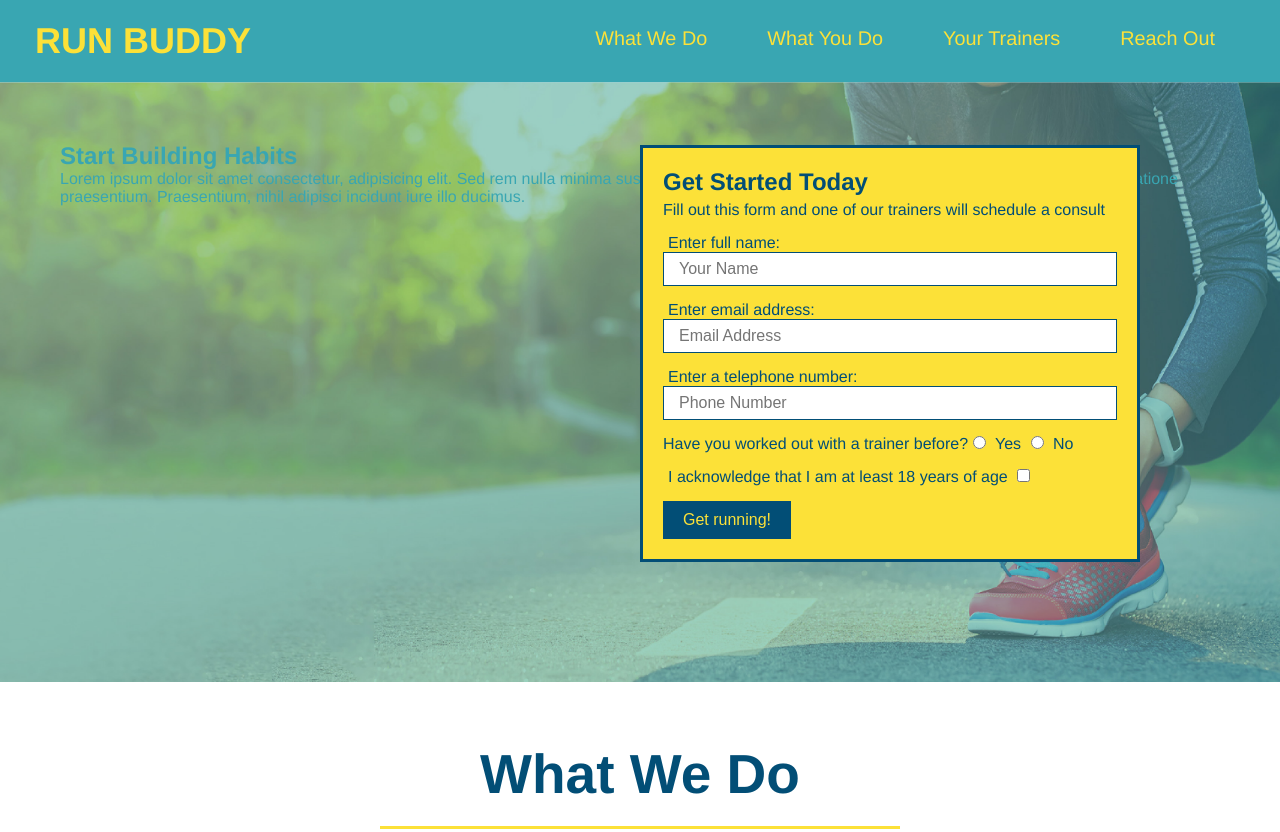
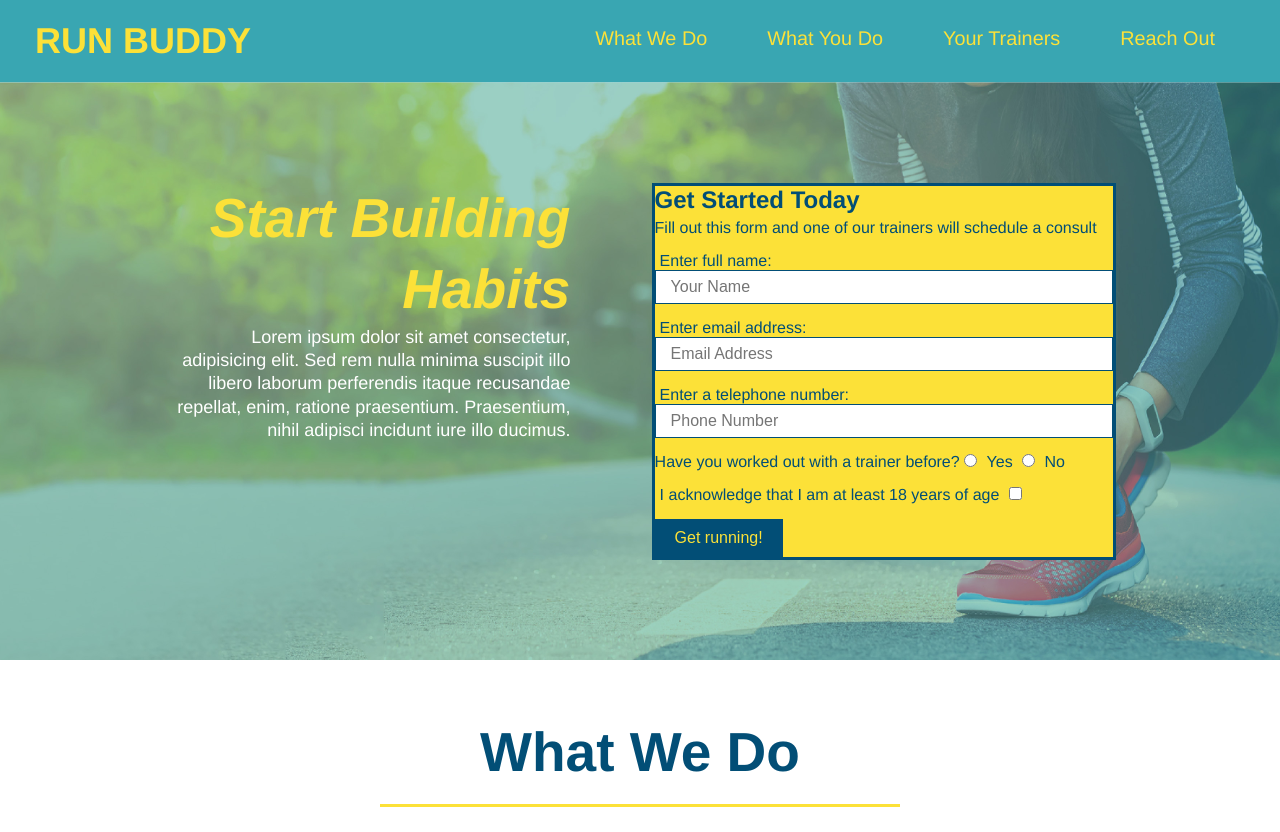
Before and after one commit to gsd79/CSS---Run-Buddy, a plain HTML site: page index.html in a window 1280 px wide. Shown: the top 832 px of the page. Drawn offline with Linux system fonts and the light colour scheme.

Commit message:
add flexbox to the hero

```diff
--- a/assets/css/style.css
+++ b/assets/css/style.css
@@ -51,20 +51,23 @@ header nav ul li a {
 }
 
 footer {
+    display: flex;
+    justify-content: space-between;
+    flex-wrap: wrap;
     background:#fce138;
     width: 100%;
     padding: 40px 35px;
 }
 
 footer h2 {
-    display:inline;
+
     color: #024e76;
     font-size: 30px;
     margin: 0;
 }
 
 footer div {
-    float: right;
+
     line-height: 1.5;
     text-align: right;
 }
@@ -81,21 +84,21 @@ section{
 
 .hero {
     background-image:url("../images/hero-bg.jpg");
-    height:600px;
     background-size: cover;
     background-position: center;
-    position: relative;
+    display: flex;
+    justify-content: center;
+    flex-wrap: wrap;
+
 }
 
 .hero-form {
     color: #024e76;
     background: #fce138;
-    width: 500px;
-    padding: 20px;
     border: 3px solid #024e76;
-    position: absolute;
-    bottom: 120px;
-    right: 140px;
+    width: 40%;
+    margin: 3.5%;
+
 }
 
 .hero-form h3{
@@ -105,6 +108,21 @@ section{
 
 .hero-form p{
     margin: 5px 0 15px 0;
+}
+
+.hero-cta {
+    width: 35%;
+    text-align: right;
+    margin: 3.5%;
+    color: #fff;
+    font-size: 18px;
+    line-height: 1.3;
+}
+
+.hero-cta h2{
+    font-style: italic;
+    font-size: 55px;
+    color:#fce138;
 }
 
 .form-input {
```
